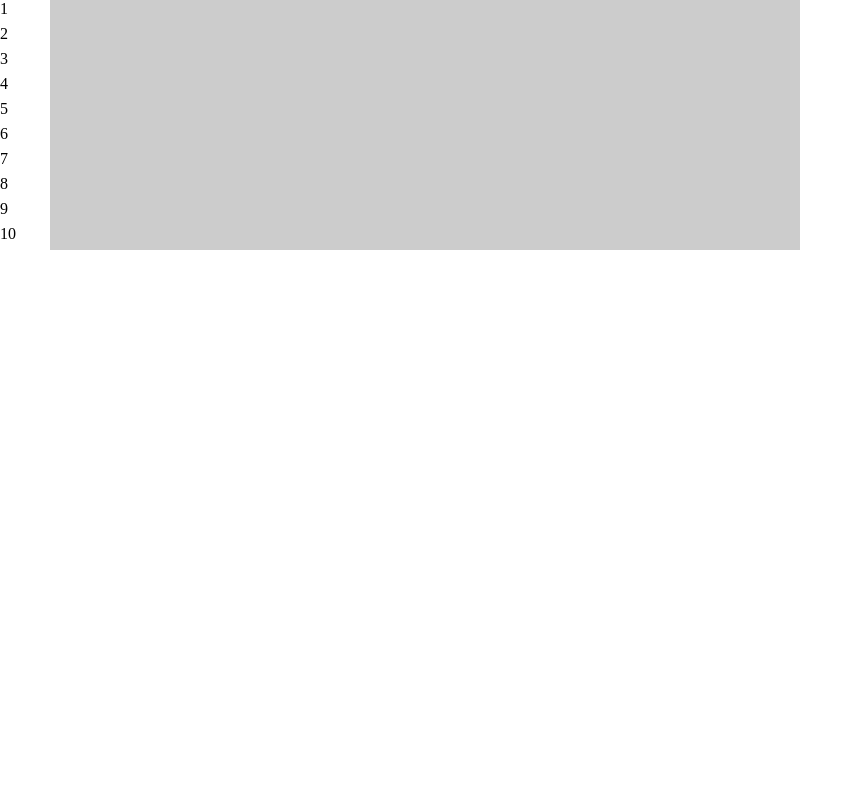
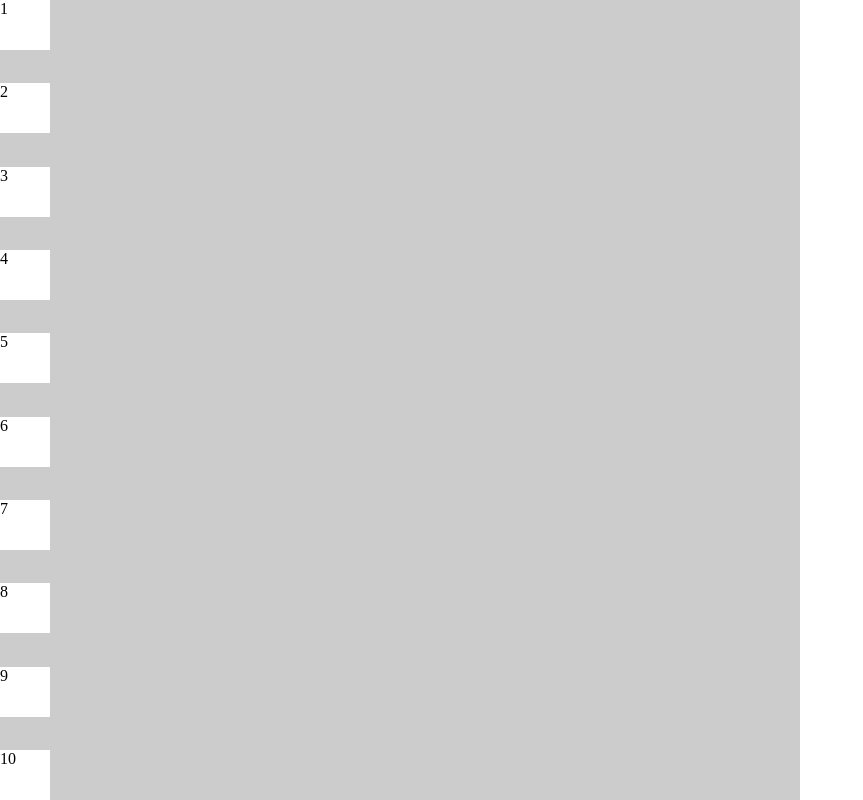
Before and after one commit to GulsahDuzgun/HTML-CSS-JS-, a plain HTML site: page CSS-Demo/Flex/index.html in a window 1280 px wide. Shown: the whole page, without its empty margins (0-863 px from the left). Drawn offline with Linux system fonts and the light colour scheme.

Commit message:
flex-direction & justify-content

```diff
--- a/CSS-Demo/Flex/style.css
+++ b/CSS-Demo/Flex/style.css
@@ -3,12 +3,18 @@
     padding: 0px;
 }
 
+html, body {
+    height: 100%;
+}
+
 .container {
     background-color: #ccc;
     display:flex;
-    height: 250px;
     width: 800px;
+    height: 100%;
     flex-direction: column;
+    justify-content: space-between;
+
 }
 
 .container .box {
```
